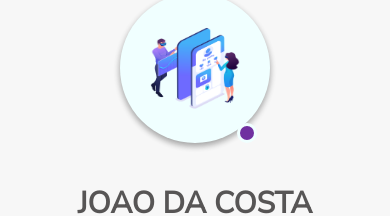
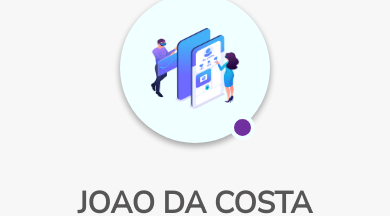
Before and after one commit to Yowani24/portfolio, a Next.js app: page / in a window 390 px wide. Shown: the part 87-303 px from the top of the page. Built offline with nearby package versions, Linux system fonts and the light colour scheme.

Commit message:
new change4

```diff
--- a/styles/Home.module.css
+++ b/styles/Home.module.css
@@ -365,15 +365,15 @@
     rgba(0, 0, 0, 0.23) 0px 3px 6px;
   }
   .online_dot{
-    width: 20px;
-    height: 20px;
+    width: 25px;
+    height: 25px;
     background: rgb(112, 48, 160);
     border-radius: 100%;
     position: absolute;
     bottom: 0%;
-    left: 62%;
-    margin-top: 150px;
-    border: 3.5px solid azure;
+    left: 60%;
+    margin-top: 142px;
+    border: 4px solid azure;
 
   }
   .requeste_service{
```
